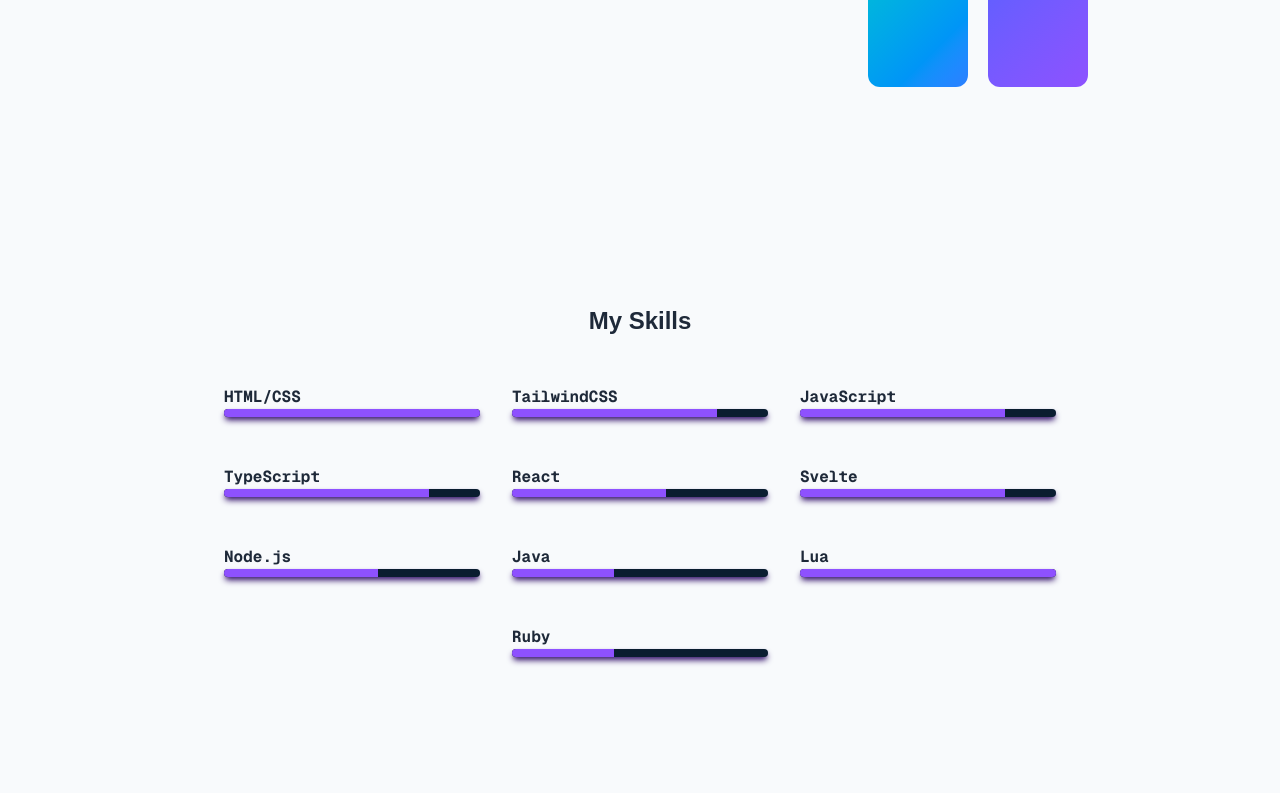
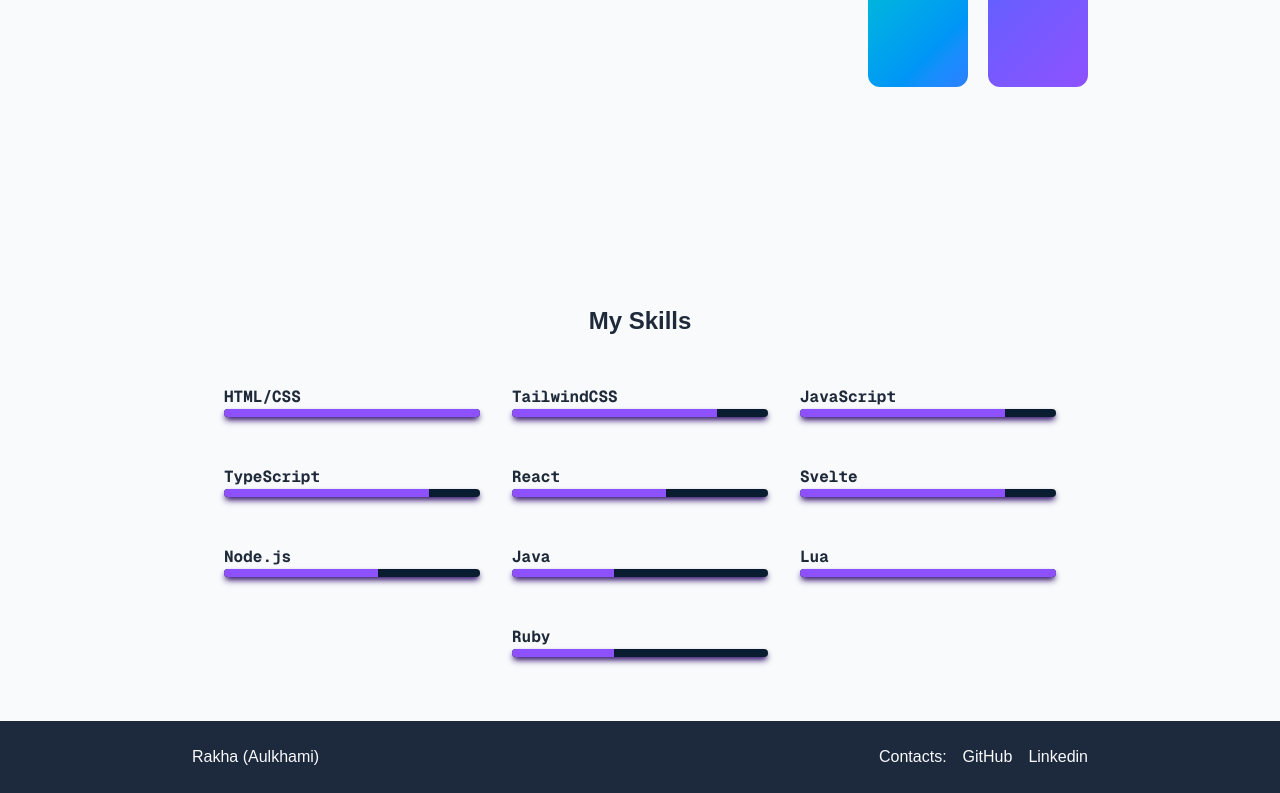
Before and after one commit to Aulkhami/gdgoc-react, a Next.js app: page / in a window 1280 px wide. Shown: the part 543-1336 px from the top of the page. Before the commit the page ends 1264 px from the top, so only its background shows below. Built offline with nearby package versions, Linux system fonts and the light colour scheme.

Commit message:
Add footer

```diff
--- a/src/app/page.js
+++ b/src/app/page.js
@@ -1,3 +1,4 @@
+import Footer from "@/components/Footer";
 import { Hero } from "@/components/Hero";
 import Skills from "@/components/Skills";
 import React from "react";
@@ -7,6 +8,7 @@
     <>
       <Hero />
       <Skills />
+      <Footer />
     </>
   );
 };
--- /dev/null
+++ b/src/components/Footer.js
@@ -0,0 +1,25 @@
+import React from "react";
+
+export default function Footer() {
+  return (
+    <section
+      id="footer"
+      className="px-12 md:px-48 py-6 bg-slate-800 text-slate-50 flex justify-between items-center"
+    >
+      <p>Rakha (Aulkhami)</p>
+      <div id="contact" className="flex gap-4">
+        <p>Contacts:</p>
+        <ul className="flex gap-4">
+          <li>
+            <a href="https://github.com/Aulkhami/">GitHub</a>
+          </li>
+          <li>
+            <a href="https://www.linkedin.com/in/aulia-rakha-ilhami-392522236/">
+              Linkedin
+            </a>
+          </li>
+        </ul>
+      </div>
+    </section>
+  );
+}
```
